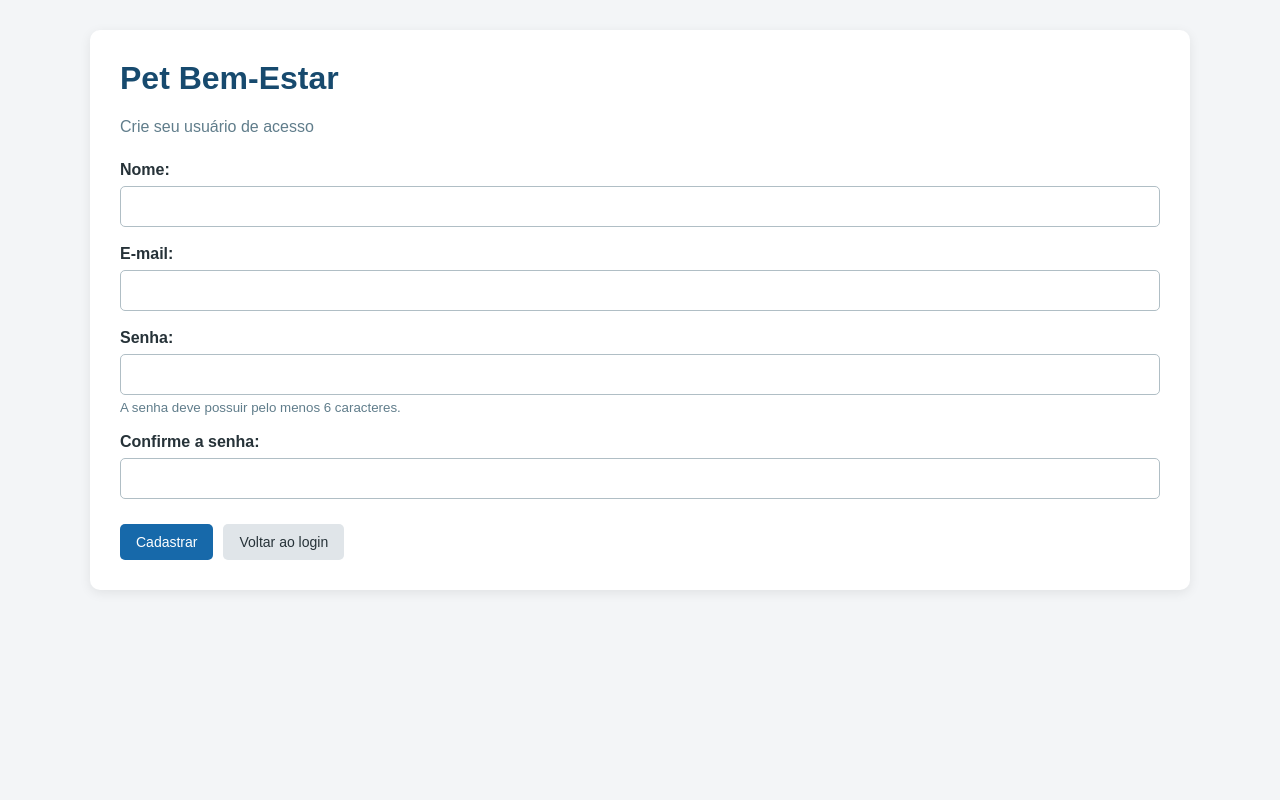
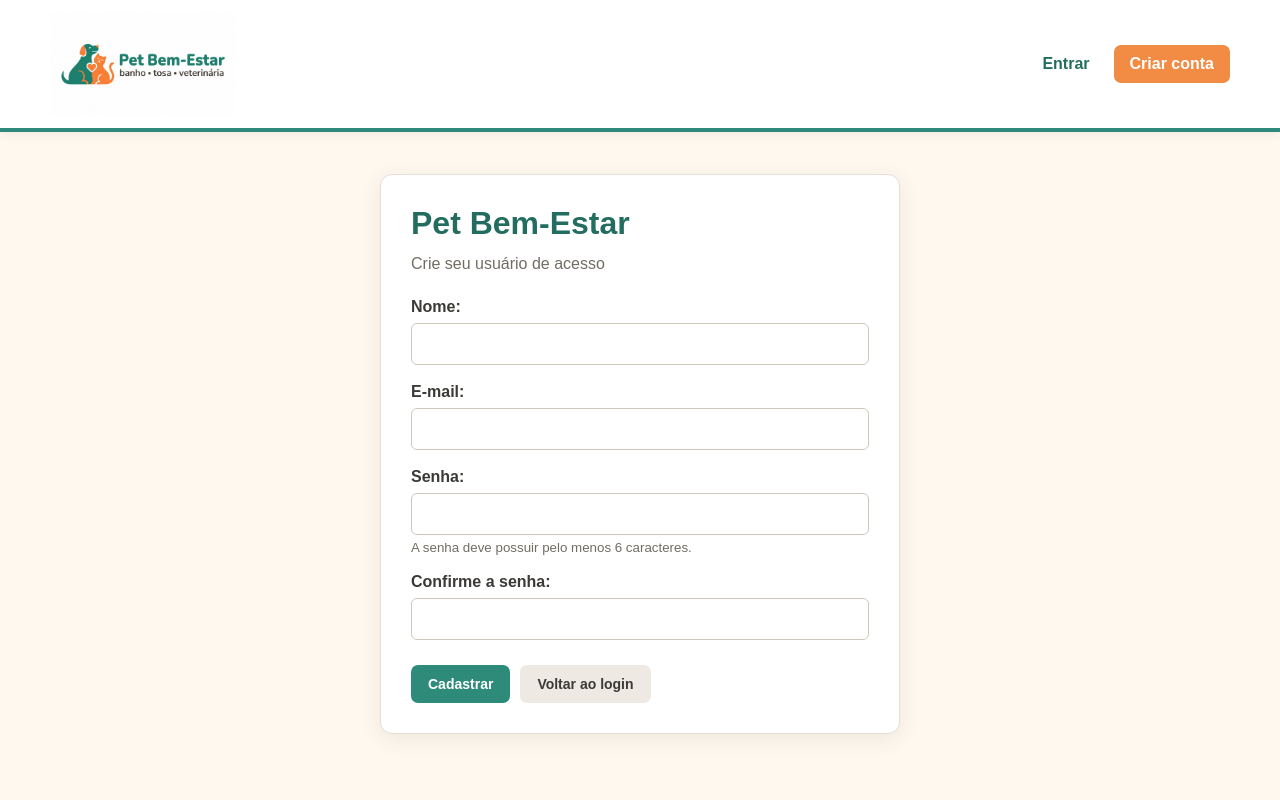
Before and after one commit to alexsandrokobelinski/pet-bem-estar-spring, a Spring Boot app: page /cadastro in a window 1280 px wide. Run offline with Spring Boot 4, Linux system fonts and the light colour scheme.

Commit message:
implementa identidade visual do Pet Bem-Estar

```diff
--- a/src/main/resources/static/css/estilo.css
+++ b/src/main/resources/static/css/estilo.css
@@ -1,111 +1,199 @@
 /* =========================================================
-   PET BEM-ESTAR
-   Folha de estilos principal
+   PET BEM-ESTAR | Identidade visual
+   Paleta definida para a atividade N2
    ========================================================= */
+:root {
+	--verde: #2E8B7A;
+	--laranja: #F28C45;
+	--creme: #FFF8EE;
+	--grafite: #3B3A36;
+	--branco: #FFFFFF;
+	--verde-escuro: #236D60;
+	--borda: #E5DED3;
+	--erro: #A73535;
+	--erro-fundo: #FCECEC;
+	--sucesso: #236D45;
+	--sucesso-fundo: #EAF5ED;
+	--sombra: 0 5px 22px rgba(59, 58, 54, 0.09);
+}
 
-/* Configurações gerais */
 * {
 	box-sizing: border-box;
 }
 
-body {
-	margin: 0;
-	padding: 30px;
-	font-family: Arial, Helvetica, sans-serif;
-	background-color: #f3f5f7;
-	color: #263238;
+html {
+	min-height: 100%;
 }
 
+body {
+	min-height: 100vh;
+	margin: 0;
+	padding: 0 0 36px;
+	font-family: Arial, Helvetica, sans-serif;
+	background: var(--creme);
+	color: var(--grafite);
+}
+
+/* Cabeçalho compartilhado por todas as páginas */
+.cabecalho {
+	width: 100%;
+	background: var(--branco);
+	border-bottom: 4px solid var(--verde);
+	box-shadow: 0 2px 10px rgba(59, 58, 54, 0.07);
+}
+
+.cabecalho-conteudo {
+	width: min(1180px, calc(100% - 40px));
+	min-height: 116px;
+	margin: 0 auto;
+	display: flex;
+	align-items: center;
+	justify-content: space-between;
+	gap: 24px;
+	padding: 12px 0;
+}
+
+.marca {
+	display: inline-flex;
+	align-items: center;
+	min-width: 0;
+}
+
+.marca img {
+	display: block;
+	width: min(420px, 100%);
+	max-height: 104px;
+	object-fit: contain;
+}
+
+.navegacao {
+	display: flex;
+	align-items: center;
+	justify-content: flex-end;
+	flex-wrap: wrap;
+	gap: 10px 20px;
+}
+
+.navegacao a {
+	color: var(--verde-escuro);
+	font-weight: 700;
+	text-decoration: none;
+	padding: 9px 4px;
+}
+
+.navegacao a:hover {
+	color: var(--laranja);
+	text-decoration: underline;
+}
+
+.navegacao .link-sair, .navegacao .link-cadastro {
+	padding: 10px 16px;
+	color: var(--branco);
+	background: var(--laranja);
+	border-radius: 7px;
+}
+
+.navegacao .link-sair:hover, .navegacao .link-cadastro:hover {
+	color: var(--grafite);
+	background: #F6A66F;
+	text-decoration: none;
+}
+
+.usuario-sessao {
+	font-size: 14px;
+	color: var(--grafite);
+}
+
+/* Conteúdo */
 .container {
-	max-width: 1100px;
-	margin: 0 auto;
+	width: min(1100px, calc(100% - 40px));
+	margin: 30px auto 0;
 	padding: 30px;
-	background-color: #fff;
-	border-radius: 10px;
-	box-shadow: 0 3px 12px rgba(0, 0, 0, 0.08);
+	background: var(--branco);
+	border: 1px solid var(--borda);
+	border-radius: 12px;
+	box-shadow: var(--sombra);
+}
+
+.container-autenticacao {
+	max-width: 520px;
+	margin-top: 42px;
+}
+
+h1, h2, h3 {
+	color: var(--verde-escuro);
 }
 
 h1 {
 	margin-top: 0;
-	color: #174a6e;
+}
+
+h2 {
+	margin-top: 24px;
 }
 
 .subtitulo {
-	color: #607d8b;
-	margin-bottom: 25px;
+	margin: -8px 0 25px;
+	color: #716D65;
 }
 
-/* =========================================================
-   BOTÕES
-   ========================================================= */
-.botao {
+/* Botões e links de ação */
+.botao, .btn {
 	display: inline-block;
-	padding: 12px 20px;
-	background: linear-gradient(135deg, #8b5cf6, #7c3aed);
-	color: #ffffff;
+	padding: 11px 17px;
+	border: 0;
+	border-radius: 7px;
+	font-family: inherit;
+	font-size: 14px;
+	font-weight: 700;
+	text-align: center;
 	text-decoration: none;
-	font-weight: 600;
-	border: none;
-	border-radius: 9px;
 	cursor: pointer;
-	transition: opacity 0.2s ease;
+	transition: background-color .18s ease, transform .18s ease;
 }
 
-.botao:hover {
-	opacity: 0.85;
+.botao, .btn-principal {
+	color: var(--branco);
+	background: var(--verde);
 }
 
-.btn {
-	display: inline-block;
-	padding: 10px 16px;
-	border: none;
-	border-radius: 5px;
-	text-decoration: none;
-	font-size: 14px;
-	font-family: inherit;
-	cursor: pointer;
-	transition: background-color 0.2s ease;
-}
-
-.btn-principal {
-	background-color: #1769aa;
-	color: #fff;
-}
-
-.btn-principal:hover {
-	background-color: #0d4f85;
+.botao:hover, .btn-principal:hover {
+	color: var(--branco);
+	background: var(--verde-escuro);
 }
 
 .btn-editar {
-	background-color: #f0ad4e;
-	color: #212121;
+	color: var(--grafite);
+	background: #F7C18F;
 }
 
 .btn-editar:hover {
-	background-color: #df982e;
+	background: var(--laranja);
 }
 
 .btn-excluir {
-	background-color: #c62828;
-	color: #fff;
+	color: var(--branco);
+	background: #B94343;
 }
 
 .btn-excluir:hover {
-	background-color: #a51d1d;
+	background: #963333;
 }
 
 .btn-secundario {
-	background-color: #e0e5e9;
-	color: #263238;
+	color: var(--grafite);
+	background: #EEEAE3;
 }
 
 .btn-secundario:hover {
-	background-color: #cbd3d9;
+	background: #DDD6CB;
 }
 
-/* =========================================================
-   TABELAS
-   ========================================================= */
+.botao:hover, .btn:hover {
+	transform: translateY(-1px);
+}
+
+/* Tabelas */
 table {
 	width: 100%;
 	margin-top: 22px;
@@ -148,43 +239,37 @@ tbody tr:hover {
 .campo label {
 	display: block;
 	margin-bottom: 7px;
-	font-weight: bold;
+	font-weight: 700;
 }
 
-/* Campos de texto e listas de seleção */
 .campo input, .campo select {
 	width: 100%;
-	padding: 11px;
-	border: 1px solid #b0bec5;
-	border-radius: 5px;
-	font-size: 15px;
-	font-family: inherit;
-	background-color: #fff;
-	color: #263238;
+	padding: 11px 12px;
+	border: 1px solid #CFC8BD;
+	border-radius: 6px;
+	background: var(--branco);
+	color: var(--grafite);
+	font: inherit;
 }
 
-/* Destaque ao selecionar um campo */
 .campo input:focus, .campo select:focus {
-	outline: 2px solid #90caf9;
-	border-color: #1769aa;
+	outline: 3px solid rgba(46, 139, 122, .18);
+	border-color: var(--verde);
 }
 
-/* Texto auxiliar */
 .campo small {
 	display: block;
 	margin-top: 5px;
-	color: #607d8b;
+	color: #716D65;
 }
 
-/* Mensagens de erro junto aos campos */
 .erro-campo {
 	display: block;
 	margin-top: 5px;
-	color: #c62828;
+	color: var(--erro);
 	font-size: 13px;
 }
 
-/* Botões dos formulários */
 .botoes-formulario {
 	display: flex;
 	flex-wrap: wrap;
--- a/src/main/resources/templates/animais/formulario.html
+++ b/src/main/resources/templates/animais/formulario.html
@@ -7,11 +7,7 @@
 <link rel="stylesheet" th:href="@{/css/estilo.css}">
 </head>
 <body>
-	<div class="sessao-info" th:if="${session.usuarioLogado != null}">
-		Olá, <strong th:text="${session.usuarioLogado}">Usuário</strong> <a
-			th:href="@{/sair}">Sair</a>
-	</div>
-
+	<div th:replace="~{fragments/cabecalho :: cabecalho}"></div>
 	<main class="container">
 		<h1
 			th:text="${animal.id == null ? 'Cadastrar Animal' : 'Editar Animal'}">Cadastro
--- a/src/main/resources/templates/cadastro.html
+++ b/src/main/resources/templates/cadastro.html
@@ -7,7 +7,8 @@
 <link rel="stylesheet" th:href="@{/css/estilo.css}">
 </head>
 <body>
-	<main class="container">
+	<div th:replace="~{fragments/cabecalho :: cabecalho}"></div>
+	<main class="container container-autenticacao">
 		<h1>Pet Bem-Estar</h1>
 		<p class="subtitulo">Crie seu usuário de acesso</p>
 
--- /dev/null
+++ b/src/main/resources/templates/fragments/cabecalho.html
@@ -0,0 +1,30 @@
+<!DOCTYPE html>
+<html lang="pt-BR" xmlns:th="http://www.thymeleaf.org">
+<body>
+	<header class="cabecalho" th:fragment="cabecalho">
+		<div class="cabecalho-conteudo">
+			<a class="marca"
+				th:href="${session.usuarioLogado != null ? '/paginas/tutores' : '/login'}"
+				aria-label="Pet Bem-Estar, página inicial"> <img
+				th:src="@{/img/logo-pet-bem-estar.jpg}"
+				alt="Pet Bem-Estar, banho, tosa e veterinária">
+			</a>
+
+			<nav class="navegacao" aria-label="Navegação principal"
+				th:if="${session.usuarioLogado != null}">
+				<a th:href="@{/paginas/tutores}">Tutores</a> <a
+					th:href="@{/paginas/animais}">Animais</a> <span
+					class="usuario-sessao">Olá, <strong
+					th:text="${session.usuarioLogado}">Usuário</strong></span> <a
+					class="link-sair" th:href="@{/sair}">Sair</a>
+			</nav>
+
+			<nav class="navegacao navegacao-publica" aria-label="Acesso"
+				th:if="${session.usuarioLogado == null}">
+				<a th:href="@{/login}">Entrar</a> <a class="link-cadastro"
+					th:href="@{/cadastro}">Criar conta</a>
+			</nav>
+		</div>
+	</header>
+</body>
+</html>
--- a/src/main/resources/templates/login.html
+++ b/src/main/resources/templates/login.html
@@ -7,7 +7,8 @@
 <link rel="stylesheet" th:href="@{/css/estilo.css}">
 </head>
 <body>
-	<main class="container">
+	<div th:replace="~{fragments/cabecalho :: cabecalho}"></div>
+	<main class="container container-autenticacao">
 		<h1>Pet Bem-Estar</h1>
 		<p class="subtitulo">Acesse sua conta</p>
 
--- a/src/main/resources/templates/tutores/detalhes.html
+++ b/src/main/resources/templates/tutores/detalhes.html
@@ -7,11 +7,7 @@
 <link rel="stylesheet" th:href="@{/css/estilo.css}">
 </head>
 <body>
-	<div class="sessao-info" th:if="${session.usuarioLogado != null}">
-		Olá, <strong th:text="${session.usuarioLogado}">Usuário</strong> <a
-			th:href="@{/sair}">Sair</a>
-	</div>
-
+	<div th:replace="~{fragments/cabecalho :: cabecalho}"></div>
 	<main class="container">
 		<h1>Pet Bem-Estar</h1>
 		<p class="subtitulo">Detalhes do cliente</p>
--- a/src/main/resources/templates/tutores/lista.html
+++ b/src/main/resources/templates/tutores/lista.html
@@ -7,11 +7,7 @@
 <link rel="stylesheet" th:href="@{/css/estilo.css}">
 </head>
 <body>
-	<div class="sessao-info" th:if="${session.usuarioLogado != null}">
-		Olá, <strong th:text="${session.usuarioLogado}">Usuário</strong> <a
-			th:href="@{/sair}">Sair</a>
-	</div>
-
+	<div th:replace="~{fragments/cabecalho :: cabecalho}"></div>
 	<main class="container">
 		<h1>Pet Bem-Estar</h1>
 		<p class="subtitulo">Gerenciamento de clientes</p>
```
Also changed, not shown: other parts of src/main/resources/static/css/estilo.css (+48 -69 lines), src/main/resources/templates/animais/lista.html (+1 -6 lines), src/main/resources/templates/tutores/formulario.html (+1 -6 lines), src/main/resources/static/img/logo-pet-bem-estar.jpg (added).
